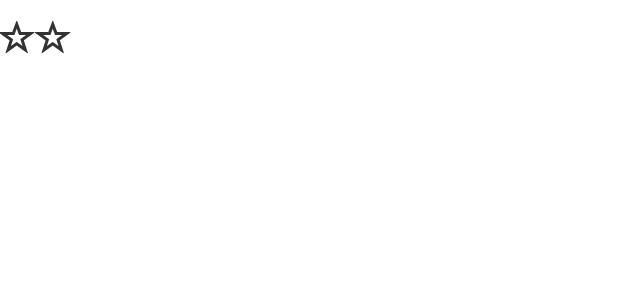
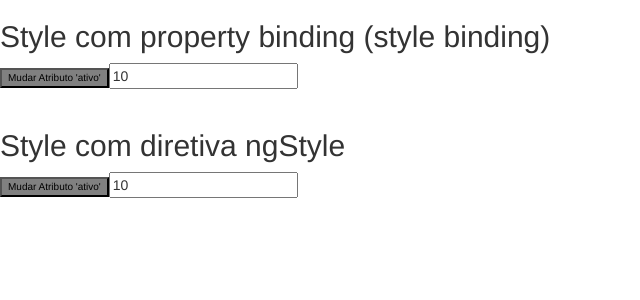
Before and after one commit to gabcordeiro/Ensinamentos-Angular, an Angular app: page / in a window 1280 px wide. Shown: the top 300 px of the page, without its empty margins (0-640 px from the left). Built offline with nearby package versions, Linux system fonts and the light colour scheme.

Commit message:
Diretivas: ngStyle

```diff
--- a/src/app/app.component.html
+++ b/src/app/app.component.html
@@ -1 +1 @@
-<app-diretiva-ngclass></app-diretiva-ngclass>
+<app-diretiva-ngstyle></app-diretiva-ngstyle>
--- a/src/app/app.module.ts
+++ b/src/app/app.module.ts
@@ -14,6 +14,7 @@
 import { DiretivaNgSwitchComponent } from './diretiva-ng-switch/diretiva-ng-switch.component';
 import { DiretivaNgforComponent } from './diretiva-ngfor/diretiva-ngfor.component';
 import { DiretivaNgclassComponent } from './diretiva-ngclass/diretiva-ngclass.component';
+import { DiretivaNgstyleComponent } from './diretiva-ngstyle/diretiva-ngstyle.component';
 
 @NgModule({
   declarations: [
@@ -28,6 +29,7 @@
     DiretivaNgSwitchComponent,
     DiretivaNgforComponent,
     DiretivaNgclassComponent,
+    DiretivaNgstyleComponent,
   ],
   imports: [
     BrowserModule,
--- /dev/null
+++ b/src/app/diretiva-ngstyle/diretiva-ngstyle.component.html
@@ -0,0 +1,30 @@
+<h2>Style com property binding (style binding)</h2>
+<button
+    [style.backgroundColor]="ativo ? 'blue': 'gray'"
+    [style.color]="ativo ? 'white': 'black'"
+    [style.fontWeight]="ativo ? 'bold': 'normal'"
+    [style.fontSize]="tamanhoFonte +'px'"
+    (click)="MudarAtivo()"
+>
+    Mudar Atributo 'ativo'
+
+</button>
+
+<input type="text" [(ngModel)]="tamanhoFonte" >
+<br><br>
+<h2>Style com diretiva ngStyle</h2>
+<button
+    [ngStyle]="{
+        'backgroundColor': (ativo ? 'blue': 'gray'),
+        'color': (ativo ? 'white': 'black'),
+        'fontWeight': (ativo ? 'bold': 'normal'),
+        'fontSize': (tamanhoFonte +'px')
+    }"
+
+    (click)="MudarAtivo()"
+>
+    Mudar Atributo 'ativo'
+
+</button>
+
+<input type="text" [(ngModel)]="tamanhoFonte" >
--- /dev/null
+++ b/src/app/diretiva-ngstyle/diretiva-ngstyle.component.ts
@@ -0,0 +1,19 @@
+import { Component, OnInit } from '@angular/core';
+
+@Component({
+  selector: 'app-diretiva-ngstyle',
+  templateUrl: './diretiva-ngstyle.component.html',
+  styleUrls: ['./diretiva-ngstyle.component.css']
+})
+export class DiretivaNgstyleComponent implements OnInit {
+
+  constructor() { }
+  ativo:boolean=false;
+  tamanhoFonte:number=10;
+  MudarAtivo(){
+    this.ativo=!this.ativo;
+  }
+  ngOnInit(): void {
+  }
+
+}
```
Also changed, not shown: src/app/diretiva-ngstyle/diretiva-ngstyle.component.css (added), 1 other file (tests, documents, lock files or other folders).
